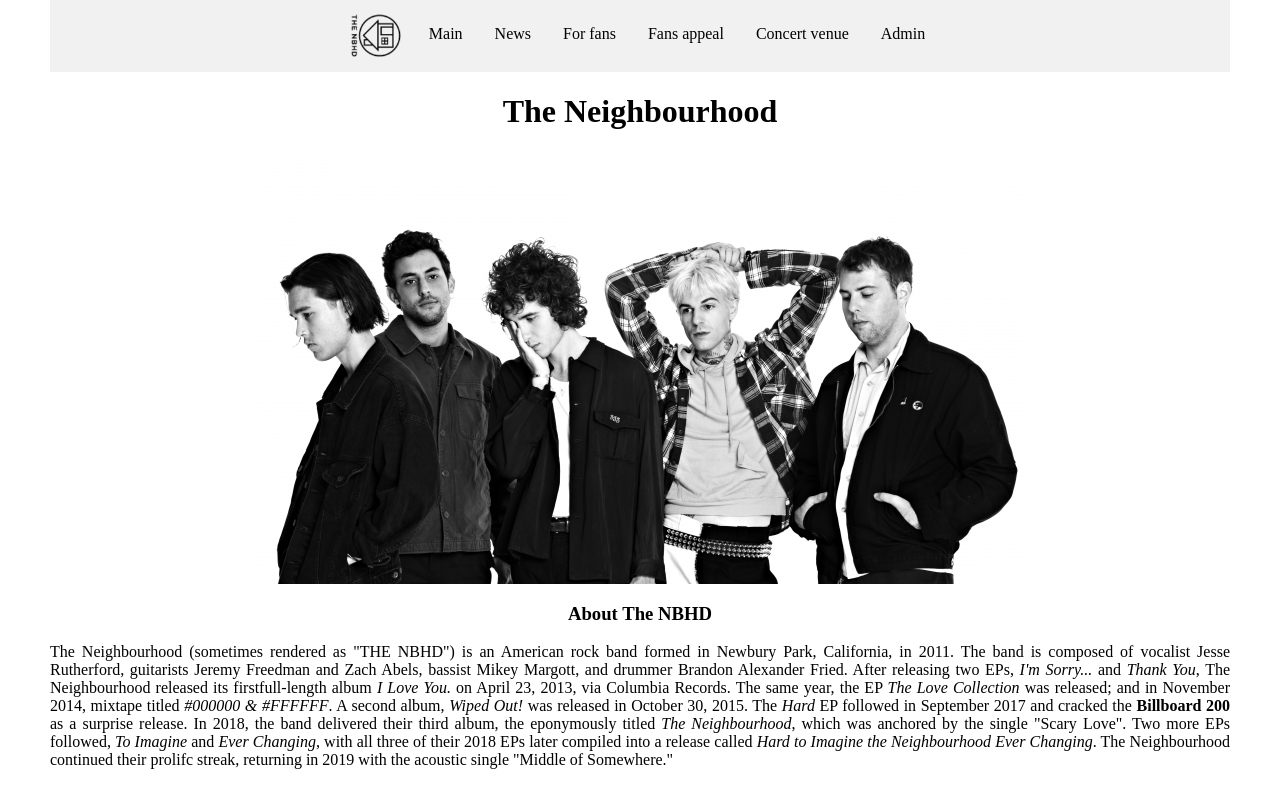
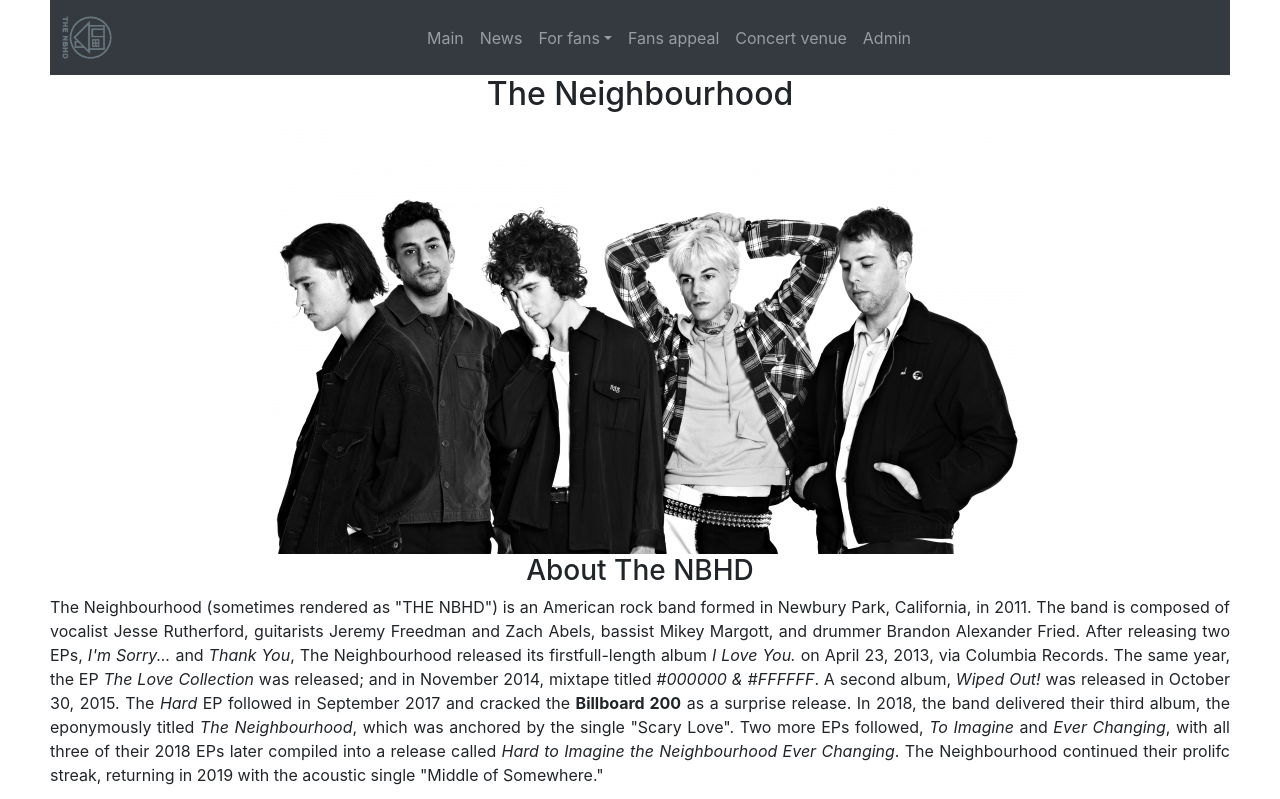
Before and after one commit to DimonLavron/Web_Music_Project, a plain HTML site: page index.html in a window 1280 px wide. Shown: the top 799 px of the page. Drawn offline with nearby package versions, Linux system fonts and the light colour scheme.

Commit message:
Lab4 - Responsive pages with Bootstrap 4

```diff
--- a/css/main.css
+++ b/css/main.css
@@ -1,5 +1,6 @@
 body {
   margin: 0 50px;
+  font-size: 1em;
 }
 
 p {
@@ -15,7 +16,7 @@
   text-align: center;
 }
 
-header {
+/* header {
   background-color: #f1f1f1;
   display: flex;
   align-items: center;
@@ -24,25 +25,12 @@
   position: sticky;
   top: 0;
   left: 0;
-}
+} */
 
 header img {
   width: 42px;
   height: auto;
-  float: left;
-  padding: 8px 16px;
-  animation-name: spin;
-  animation-duration: 4s;
-  animation-timing-function: linear;
-  animation-iteration-count: infinite;
-}
-
-@keyframes spin {
-  0%      {transform: rotate(0deg)}
-  25%     {transform: rotate(90deg)}
-  50%     {transform: rotate(180deg)}
-  75%     {transform: rotate(270deg)}
-  100%    {transform: rotate(360deg)}
+  animation: spin 4s linear infinite;
 }
 
 .dropdown_animation {
@@ -60,15 +48,7 @@
 
 .dropdown_img:hover + .dropdown_animation, .dropdown_animation:hover{
   display: block;
-  animation-name: appearence;
-  animation-duration: 2s;
-  animation-fill-mode: forwards;
-}
-
-@keyframes appearence {
-  0% { opacity: 0; top: -200px; z-index: -1; }
-  50% { z-index: -1; }
-  100% { opacity: 1; top: 0px; z-index: 1; }
+  animation: appearence 2s forwards;
 }
 
 .dropdown_img {
@@ -83,7 +63,7 @@
   max-width: 80vw;
 }
 
-nav ul {
+/* nav ul {
   display: inline-block;
   list-style-type: none;
   margin: 0;
@@ -130,7 +110,32 @@
 li.dropdown {
   display: inline-block;
 }
+*/
 
-.dropdown:hover .dropdown-content {
+.dropdown:hover .dropdown-menu {
   display: block;
 }
+
+@keyframes spin {
+  0%      {transform: rotate(0deg)}
+  25%     {transform: rotate(90deg)}
+  50%     {transform: rotate(180deg)}
+  75%     {transform: rotate(270deg)}
+  100%    {transform: rotate(360deg)}
+}
+
+@keyframes appearence {
+  0% { opacity: 0; top: -200px; z-index: -1; }
+  50% { z-index: -1; }
+  100% { opacity: 1; top: 0px; z-index: 1; }
+}
+
+@media screen and (max-width: 768px) {
+  body {
+    font-size: 0.8em;
+  }
+
+  .float-right {
+    width: 65%;
+  }
+}
--- a/index.html
+++ b/index.html
@@ -1,45 +1,61 @@
 <!DOCTYPE html>
 <head>
   <meta charset="utf-8">
+  <meta name="viewport" content="width=device-width, initial-scale=1">
   <title>The Neighbourhood</title>
+
+  <link rel="stylesheet" href="https://maxcdn.bootstrapcdn.com/bootstrap/4.3.1/css/bootstrap.min.css">
+  <script src="https://ajax.googleapis.com/ajax/libs/jquery/3.4.1/jquery.min.js"></script>
+  <script src="https://cdnjs.cloudflare.com/ajax/libs/popper.js/1.14.7/umd/popper.min.js"></script>
+  <script src="https://maxcdn.bootstrapcdn.com/bootstrap/4.3.1/js/bootstrap.min.js"></script>
+
   <link rel="stylesheet" type="text/css" href="css/main.css">
 </head>
 <body>
-  <header>
-    <img src="images/The-Neighbourhood-Logo.png" alt="Logo">
-    <nav>
-      <ul>
-        <li>
-          <a href="#">Main</a>
+  <header class="sticky-top">
+    <nav class="navbar navbar-expand-md bg-dark navbar-dark">
+      <a href="#" class="navbar-brand">
+        <img src="images/The-Neighbourhood-Logo Light.png" alt="Logo">
+      </a>
+
+      <button class="navbar-toggler" type="button" data-toggle="collapse" data-target="#collapsibleNavbar">
+        <span class="navbar-toggler-icon"></span>
+      </button>
+
+      <div class="collapse navbar-collapse justify-content-center" id="collapsibleNavbar">
+        <ul class="navbar-nav text-center">
+          <li class="nav-item">
+            <a href="index.html" class="nav-link">Main</a>
           </li>
-        <li>
-          <a href="#">News</a>
+          <li class="nav-item">
+            <a href="#" class="nav-link">News</a>
           </li>
-        <li class="dropdown">
-          <a href="#">For fans</a>
-          <div class="dropdown-content">
-            <a href="#">Fan club</a>
-            <a href="#">Tour schedule</a>
-            <a href="#">Lyrics</a>
+          <li class="nav-item dropdown">
+            <a href="#" class="dropdown-toggle nav-link" data-toggle="dropdown">For fans</a>
+            <div class="dropdown-menu">
+              <a href="#" class="dropdown-item">Fan club</a>
+              <a href="#" class="dropdown-item">Tour schedule</a>
+              <a href="#" class="dropdown-item">Lyrics</a>
             </div>
           </li>
-        <li>
-          <a href="#">Fans appeal</a>
+          <li class="nav-item">
+            <a href="#" class="nav-link">Fans appeal</a>
           </li>
-        <li>
-          <a href="concert_venue.html">Concert venue</a>
+          <li class="nav-item">
+            <a href="concert_venue.html" class="nav-link">Concert venue</a>
           </li>
-        <li>
-          <a href="#">Admin</a>
+          <li class="nav-item">
+            <a href="#" class="nav-link">Admin</a>
           </li>
         </ul>
+      </div>
     </nav>
   </header>
   <main>
     <h1>
       The Neighbourhood
     </h1>
-    <img src="images/theneighbourhood.jpg" alt="The Neighbourhood Band" style="display: block; margin: auto;">
+    <img src="images/theneighbourhood.jpg" alt="The Neighbourhood Band" class="img-fluid mx-auto d-block">
     <section>
       <h3>
         About The NBHD
@@ -53,7 +69,7 @@
       <h3>
         Best Album - <em>Wiped Out!</em>
       </h3>
-      <img src="images/The_Neighbourhood_-_Wiped_Out.jpg" alt="Wiped Out Album" style="float:right; padding-left: 25px">
+      <img src="images/The_Neighbourhood_-_Wiped_Out.jpg" alt="Wiped Out Album" style="padding-left: 25px" class="float-right">
       <p>
         California's the Neighbourhood are on a mission to make goth R&B a touchstone in the musical lexicon. It's a sound they championed on their debut album, 2013's <em>I Love You</em>, and continue to explore on their sophomore effort, 2015's <em>Wiped Out!</em> Once again working with producer Justyn Pilbrow, the Neighbourhood expand upon the moody synth, heavy bass, and echoey guitar-based style of <em>I Love You</em> with a collection of tracks that, while not mind-blowing, will pleasingly remind most fans of the group's 2012 breakout track, "Sweater Weather". Lead singer Jesse Rutherford brings a louche, cool-guy vibe to the microphone that combines the delicately melismatic lilt of The Weeknd with the plaintive angst of the Cure's Robert Smith. It's a memorable, if somewhat overly self-conscious stance. One minute, he's crooning self-seriously through fuzzy, echo-chamber effects ("Prey"); the next, he's sitting back, seemingly commanding the listener through pure hip-hop swagger ( "R.I.P. 2 My Youth"). This savvy, cross-genre approach means <em>Wiped Out!</em> will play well next to albums by any number of modern artists from Kanye West to Coldplay. It also doesn't hurt that cuts like "Cry Baby", "Daddy Issues", and "Greetings from Califournia" counteract the band's somewhat
         downtempo vibe with catchy melodies and light, dance-oriented beats.
```
Also changed, not shown: concert_venue.html (+36 -21 lines), images/The-Neighbourhood-Logo Light.png (added). Lines whose indentation alone changed are shown as unchanged.
